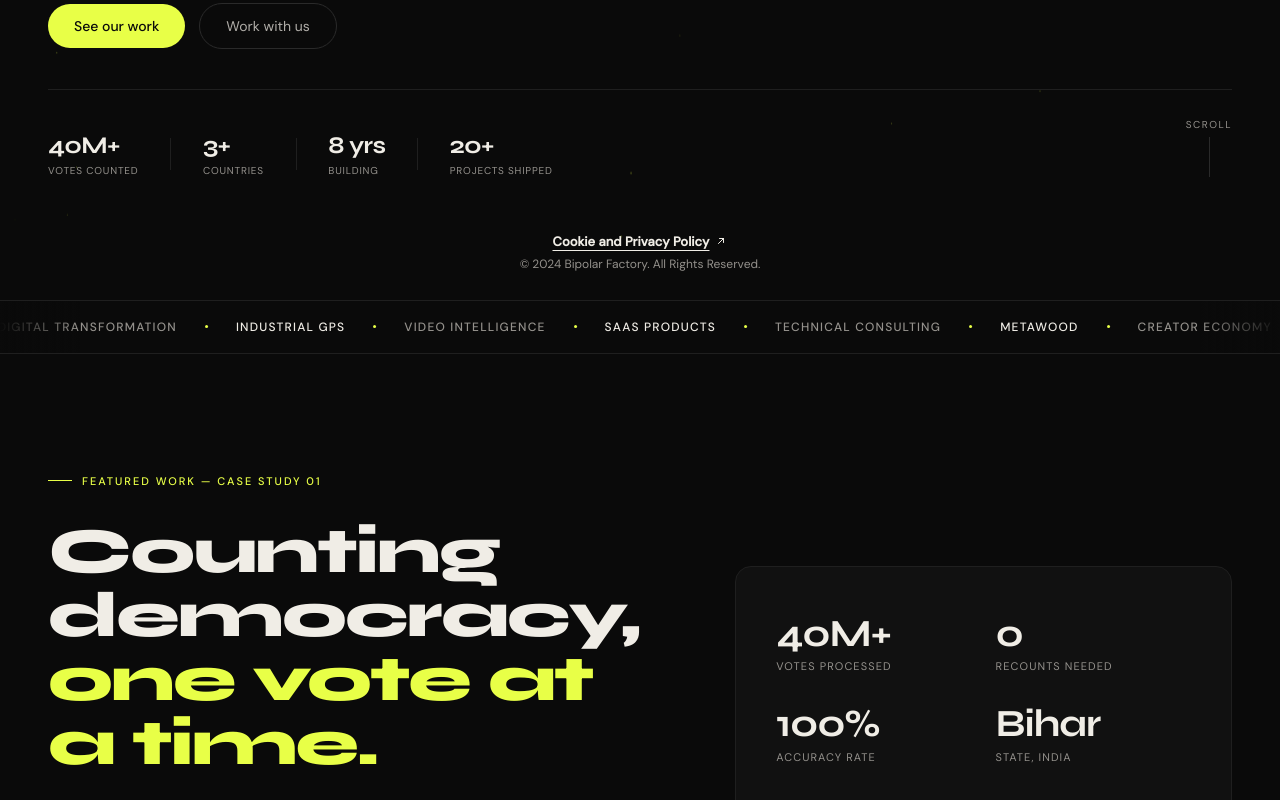
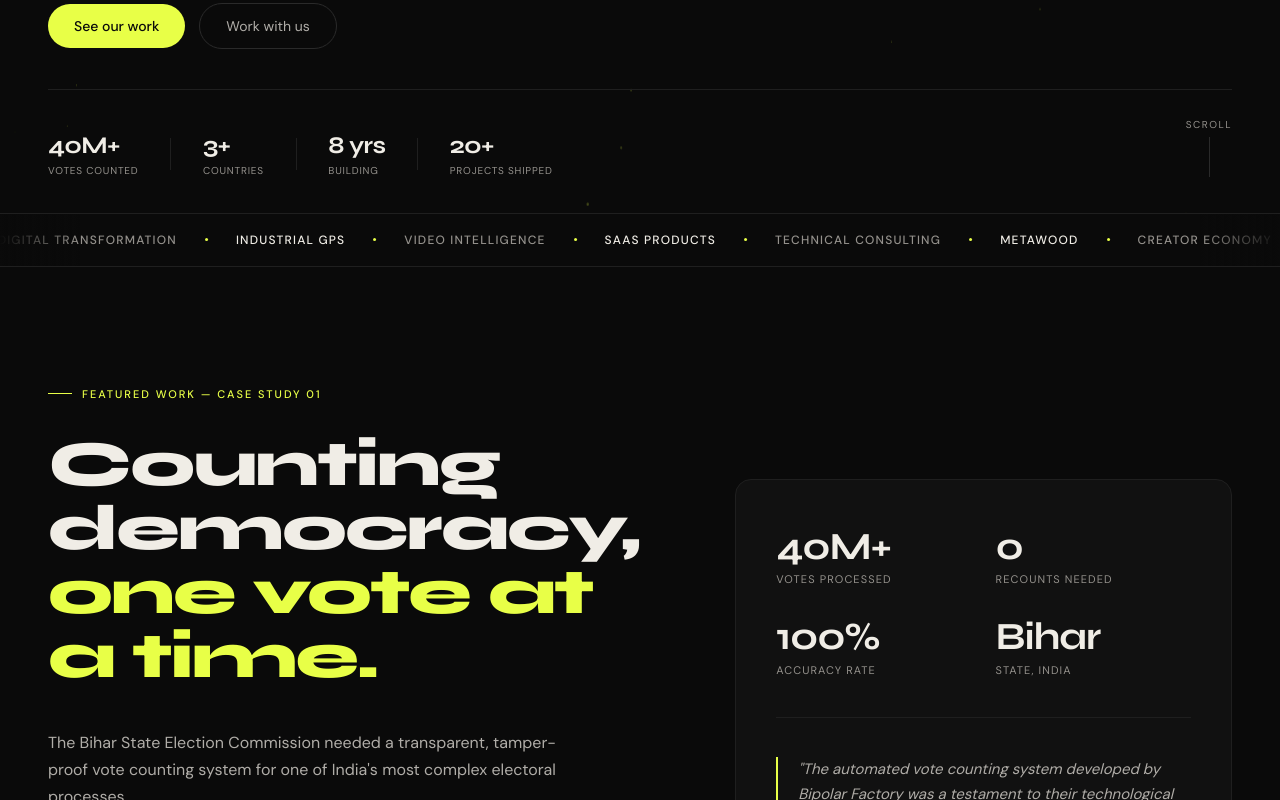
Before and after one commit to Subaru1337/Bipolar-Factory-Website, a Next.js app in the folder bipolar-factory/: page / in a window 1280 px wide. Shown: the part 720-1520 px from the top of the page. Built offline with nearby package versions, Linux system fonts and the light colour scheme.

Commit message:
Update Hero.tsx

```diff
--- a/bipolar-factory/src/components/sections/Hero.tsx
+++ b/bipolar-factory/src/components/sections/Hero.tsx
@@ -1,6 +1,5 @@
 'use client'
 import { useEffect, useRef } from 'react'
-import Link from 'next/link'
 import ThemeToggle from '@/components/ThemeToggle'
 
 export default function Hero() {
@@ -144,7 +143,7 @@ export default function Hero() {
             marginBottom: 28, display: 'flex', alignItems: 'center', gap: 10,
           }}>
             <span style={{ display: 'block', width: 24, height: 1, background: 'var(--accent)' }} />
-            Bipolar Factory — Est. 2019
+            Bipolar Factory — Est. 2020
           </p>
 
           <h1 style={{
@@ -217,7 +216,7 @@ export default function Hero() {
           {[
             { label: 'Based in', value: 'Coimbatore, IN' },
             { label: 'Serving',  value: 'Global clients' },
-            { label: 'Founded',  value: '2019' },
+            { label: 'Founded',  value: '2020' },
           ].map(({ label, value }) => (
             <div key={label} style={{ display: 'flex', flexDirection: 'column', gap: 5 }}>
               <span style={{
@@ -296,47 +295,6 @@ export default function Hero() {
         </div>
       </div>
 
-      {/* Cookie & privacy link */}
-      <div style={{
-        display: 'flex',
-        flexDirection: 'column',
-        alignItems: 'center',
-        gap: 6,
-        padding: '20px 0 28px',
-        position: 'relative',
-        zIndex: 10,
-      }}>
-        <Link
-          href="/privacy"
-          style={{
-            display: 'inline-flex',
-            alignItems: 'center',
-            gap: 6,
-            fontFamily: 'DM Sans, sans-serif',
-            fontSize: 13,
-            fontWeight: 600,
-            color: 'var(--text)',
-            textDecoration: 'underline',
-            textUnderlineOffset: 4,
-            transition: 'color 0.2s',
-          }}
-          onMouseEnter={e => (e.currentTarget.style.color = 'var(--accent)')}
-          onMouseLeave={e => (e.currentTarget.style.color = 'var(--text)')}
-        >
-          Cookie and Privacy Policy
-          <svg width="12" height="12" viewBox="0 0 24 24" fill="none" stroke="currentColor" strokeWidth="2" strokeLinecap="round" strokeLinejoin="round" aria-hidden>
-            <path d="M7 17L17 7M17 7H9M17 7V15" />
-          </svg>
-        </Link>
-        <span style={{
-          fontFamily: 'DM Sans, sans-serif',
-          fontSize: 12,
-          color: 'var(--muted-dim)',
-        }}>
-          © 2024 Bipolar Factory. All Rights Reserved.
-        </span>
-      </div>
-
       <style>{`
         @keyframes pulse { 0%,100%{opacity:1} 50%{opacity:0.3} }
         @keyframes scrollDrop { 0%{top:-100%} 60%{top:100%} 100%{top:100%} }
```
